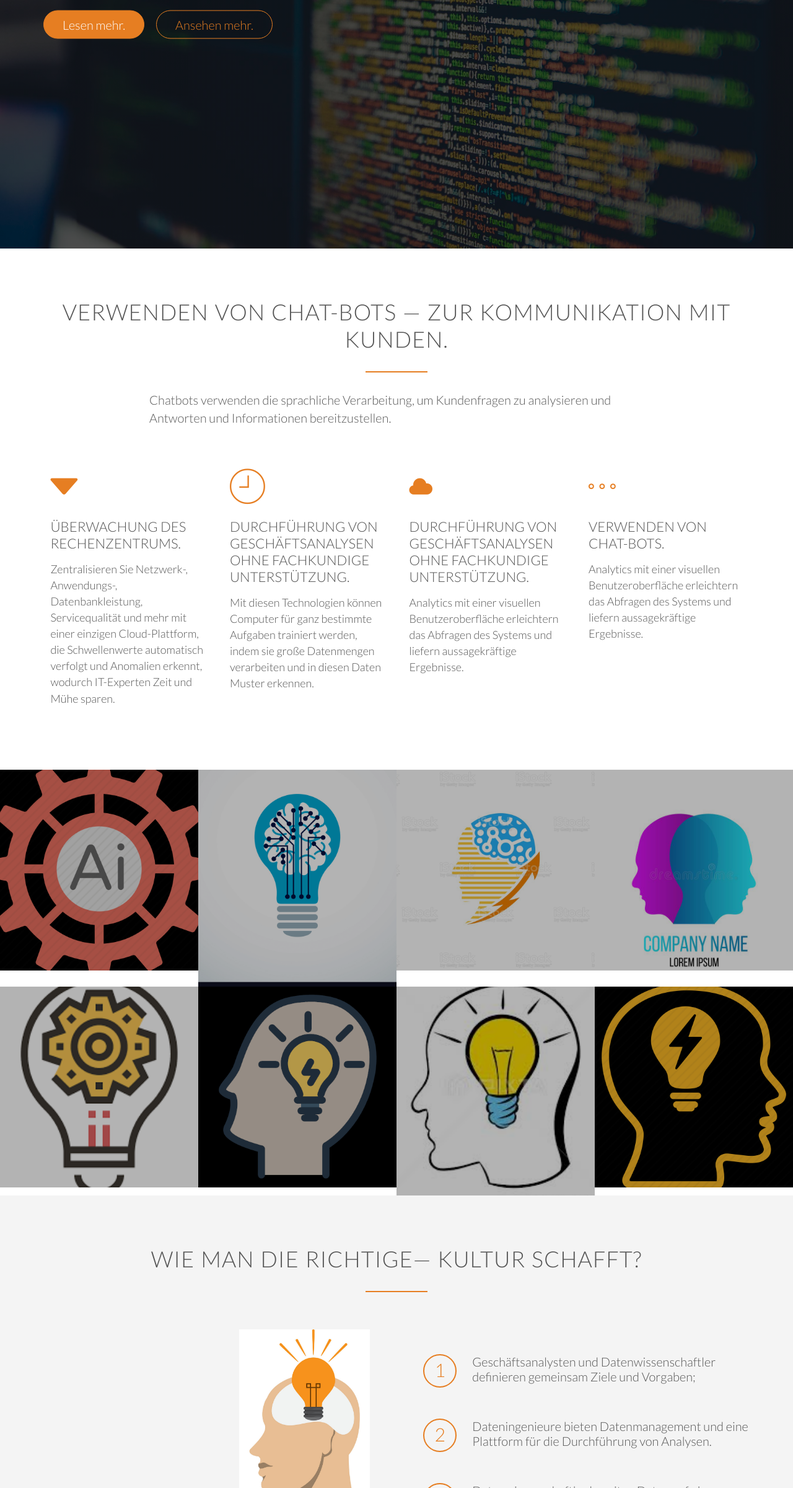
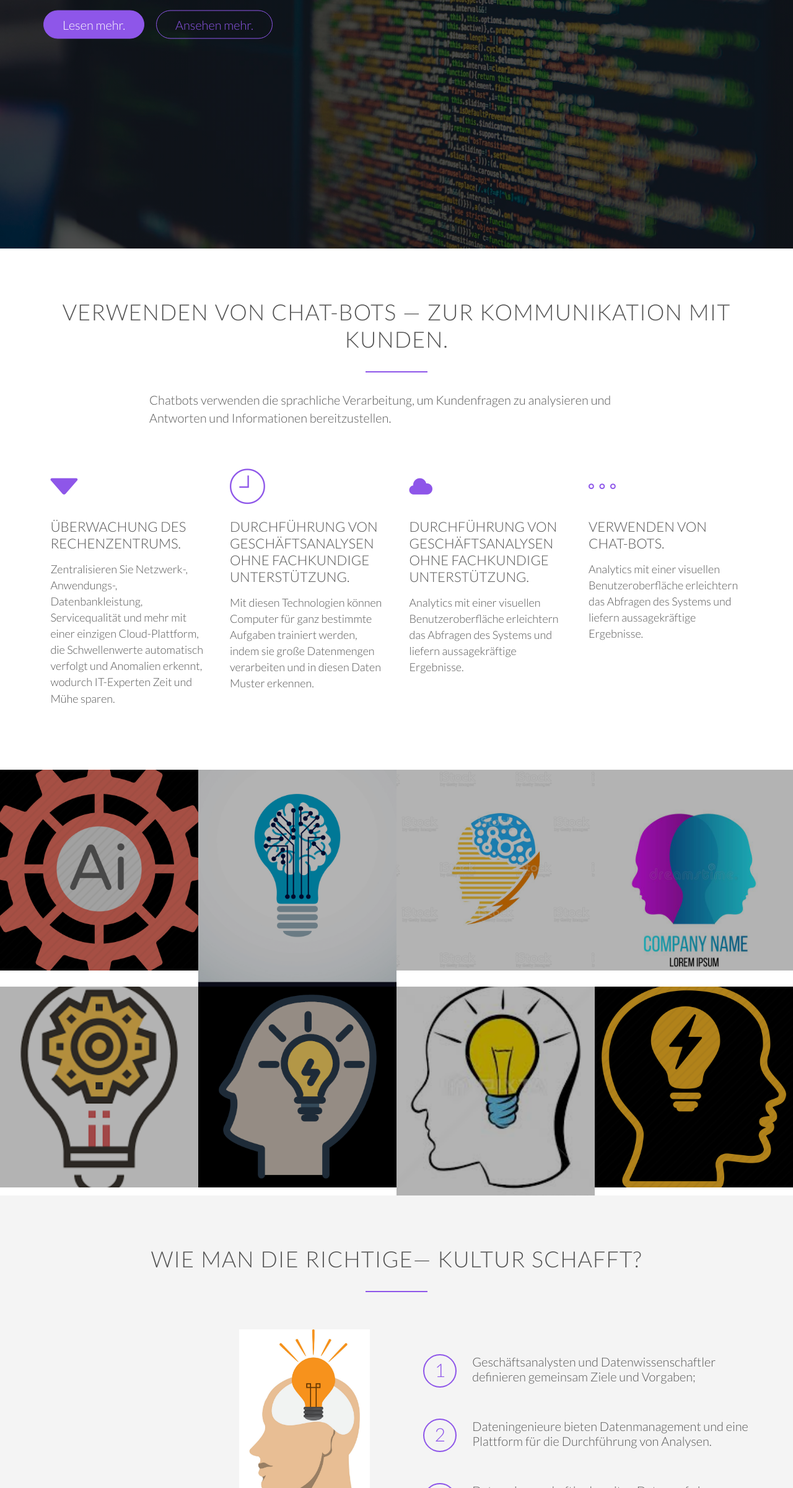
Before and after one commit to basicski/basicski.github.io, a plain HTML site: page index.html in a window 1280 px wide. Shown: the part 399-2800 px from the top of the page at 62% size. Drawn offline with nearby package versions, Linux system fonts and the light colour scheme; a script that the page names is missing; files whose address does not match are found by name.

Commit message:
Add files via upload

```diff
--- a/index.html
+++ b/index.html
@@ -48,7 +48,7 @@
                     <a class="mobile-nav-icon js--nav-icon"><i class="ion-navicon-round"></i></a>
                 </div>
             </nav>
-            <div class="hero-text-box">
+            <div class="hero-text-box-color">
                 <h1>Erste Schritte mit AI.</h1>
                 <a class="btn btn-full js--scroll-to-plans" href="#">Lesen mehr.</a>
                 <a class="btn btn-ghost js--scroll-to-start" href="#">Ansehen  mehr.</a>
--- a/resources/css/style.css
+++ b/resources/css/style.css
@@ -1,5 +1,5 @@
 /*
-Orange color: #e67e22
+Orange color: ##8e56e9
 
 */
 
@@ -85,7 +85,7 @@ h3 {
 h2:after {
     display: block;
     height: 2px;
-    background-color: #e67e22;
+    background-color: #8e56e9;
     content: " ";
     width: 100px;
     margin: 0 auto;
@@ -109,7 +109,7 @@ h2:after {
 .icon-big {
     font-size: 350%;
     display: block;
-    color: #e67e22;
+    color: #8e56e9;
     margin-bottom: 10px;
 }
 
@@ -117,7 +117,7 @@ h2:after {
     display: inline-block;
     width: 30px;
     text-align: center;
-    color: #e67e22;
+    color: #8e56e9;
     font-size: 120%;
     margin-right: 10px;
 
@@ -131,10 +131,10 @@ h2:after {
 
 a:link,
 a:visited {
-    color: #e67e22;
+    color: #8e56e9;
     text-decoration: none;
     padding-bottom: 1px;
-    border-bottom: 1px solid #e67e22;
+    border-bottom: 1px solid #8e56e9;
     -webkit-transition: border-bottom 0.2s, color 0.2s;
     transition: border-bottom 0.2s, color 0.2s;
 }
@@ -161,33 +161,33 @@ input[type=submit] {
 .btn-full:link,
 .btn-full:visited,
 input[type=submit] {
-    background-color: #e67e22;
-    border: 1px solid #e67e22;
+    background-color: #8e56e9;
+    border: 1px solid #8e56e9;
     color: #fff;
     margin-right: 15px;
 }
 
 .btn-ghost:link,
 .btn-ghost:visited {
-    border: 1px solid #e67e22;
-    color: #e67e22;
+    border: 1px solid #8e56e9;
+    color: #8e56e9;
 }
 
 .btn:hover,
 .btn:active,
 input[type=submit]:hover,
 input[type=submit]:active {
-    background-color: #cf6d17;
+    background-color: #8e56e9;
 }
 
 .btn-full:hover,
 .btn-full:active {
-    border: 1px solid #cf6d17;
+    border: 1px solid #8e56e9;
 }
 
 .btn-ghost:hover,
 .btn-ghost:active {
-    border: 1px solid #cf6d17;
+    border: 1px solid #8e56e9;
     color: #fff;
 }
 
@@ -205,7 +205,7 @@ header {
     background-attachment: fixed;
 }
 
-.hero-text-box {
+.hero-text-box-color {
     position: absolute;
     width: 1140px;
     top: 50%;
@@ -256,7 +256,7 @@ header {
 
 .main-nav li a:hover,
 .main-nav li a:active {
-    border-bottom: 2px solid #e67e22;
+    border-bottom: 2px solid #8e56e9;
 }
 
 
@@ -388,11 +388,11 @@ header {
 }
 
 .works-step div {
-    color: #e67e22;
+    color: #8e56e9;
     font-size: 150%;
     height: 54px;
     width: 54px;
-    border: 2px solid #e67e22;
+    border: 2px solid #8e56e9;
     border-radius: 50%;
     display: inline-block;
     text-align: center;
@@ -508,7 +508,7 @@ cite img {
     font-size: 300%;
     margin-bottom: 10px;
     font-weight: 100;
-    color: #e67e22;
+    color: #8e56e9;
 }
 
 .plan-price span {
```
